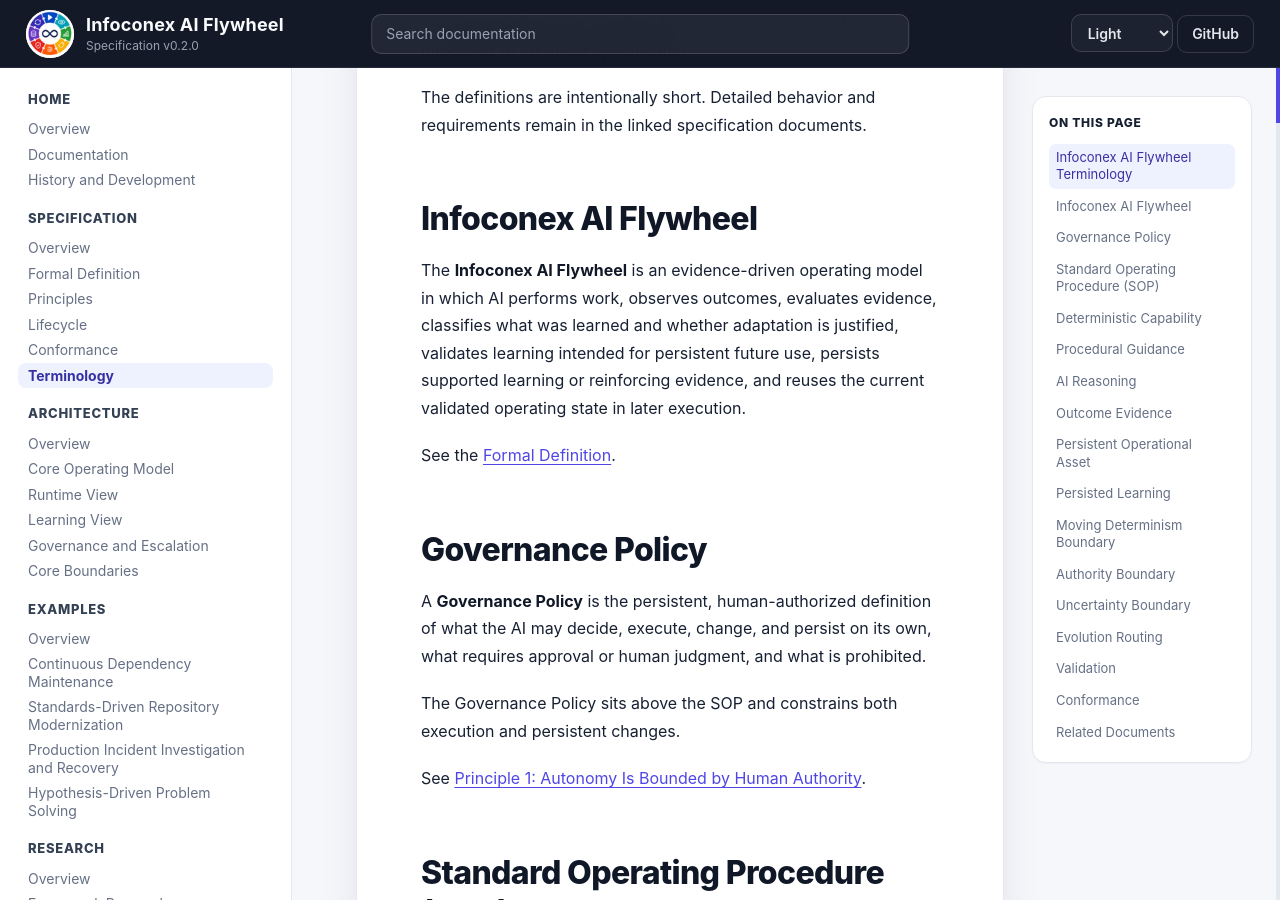
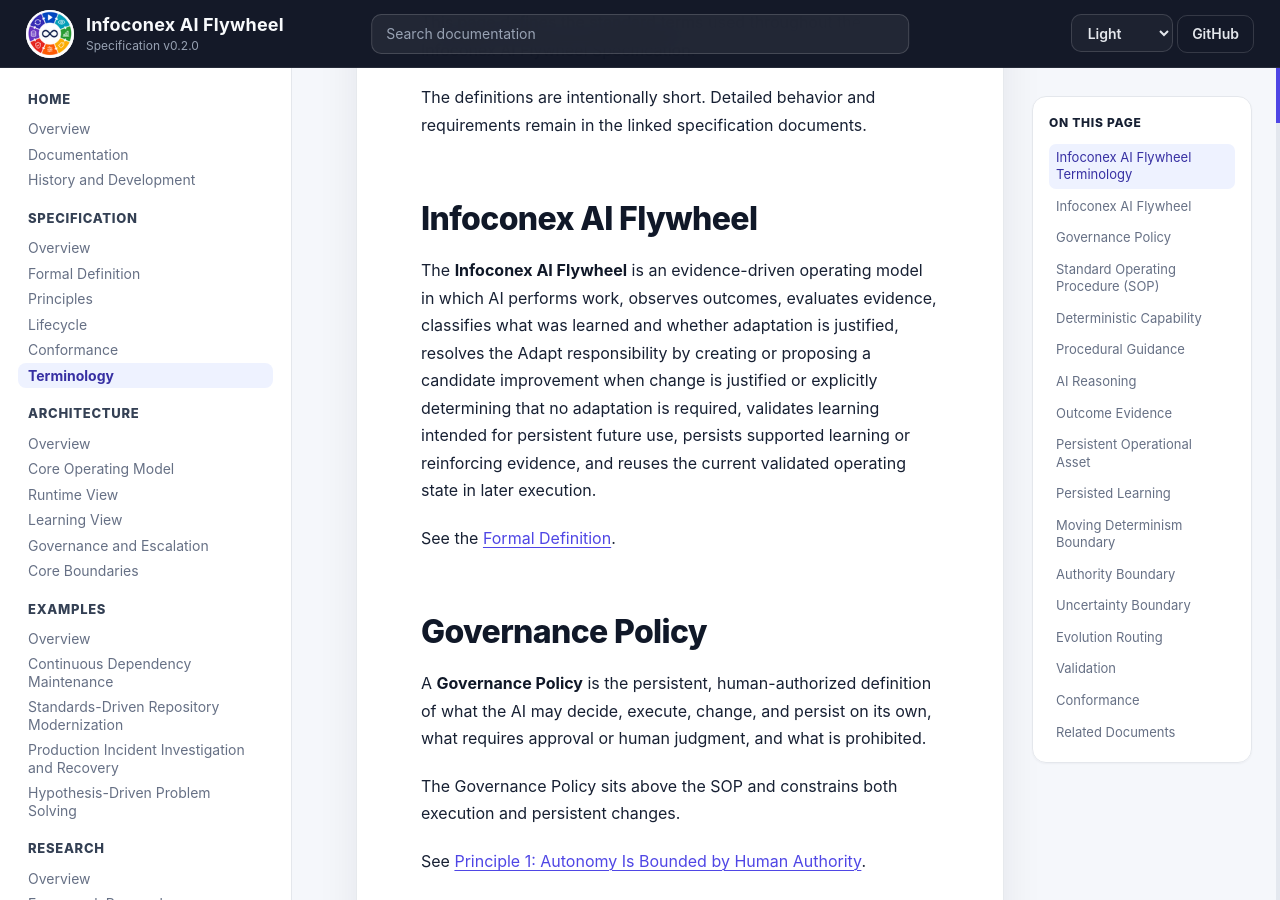
Before and after one commit to infoconex/ai-flywheel, a Jekyll site: the page built from docs/specification/terminology.md, in a window 1280 px wide and 900 px high, scrolled down 407 px. Built offline with Jekyll 4.4.1, drawn with Linux system fonts in a browser that asks for light colours; our own code applies the rules of GitHub Pages for plain Markdown files.

Commit message:
Restore Adapt in canonical terminology definition (#46)

```diff
--- a/docs/specification/terminology.md
+++ b/docs/specification/terminology.md
@@ -6,7 +6,7 @@ The definitions are intentionally short. Detailed behavior and requirements rema
 
 ## Infoconex AI Flywheel
 
-The **Infoconex AI Flywheel** is an evidence-driven operating model in which AI performs work, observes outcomes, evaluates evidence, classifies what was learned and whether adaptation is justified, validates learning intended for persistent future use, persists supported learning or reinforcing evidence, and reuses the current validated operating state in later execution.
+The **Infoconex AI Flywheel** is an evidence-driven operating model in which AI performs work, observes outcomes, evaluates evidence, classifies what was learned and whether adaptation is justified, resolves the Adapt responsibility by creating or proposing a candidate improvement when change is justified or explicitly determining that no adaptation is required, validates learning intended for persistent future use, persists supported learning or reinforcing evidence, and reuses the current validated operating state in later execution.
 
 See the [Formal Definition](definition.md).
 
```
